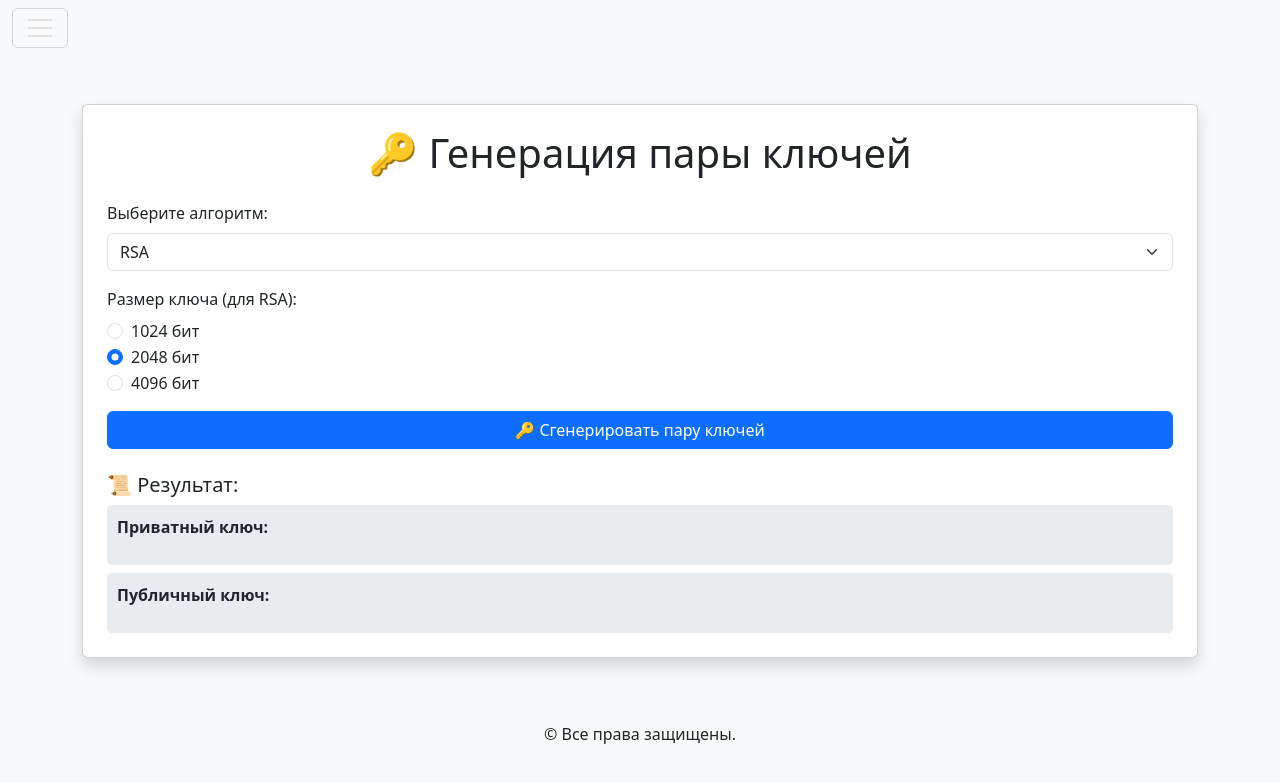
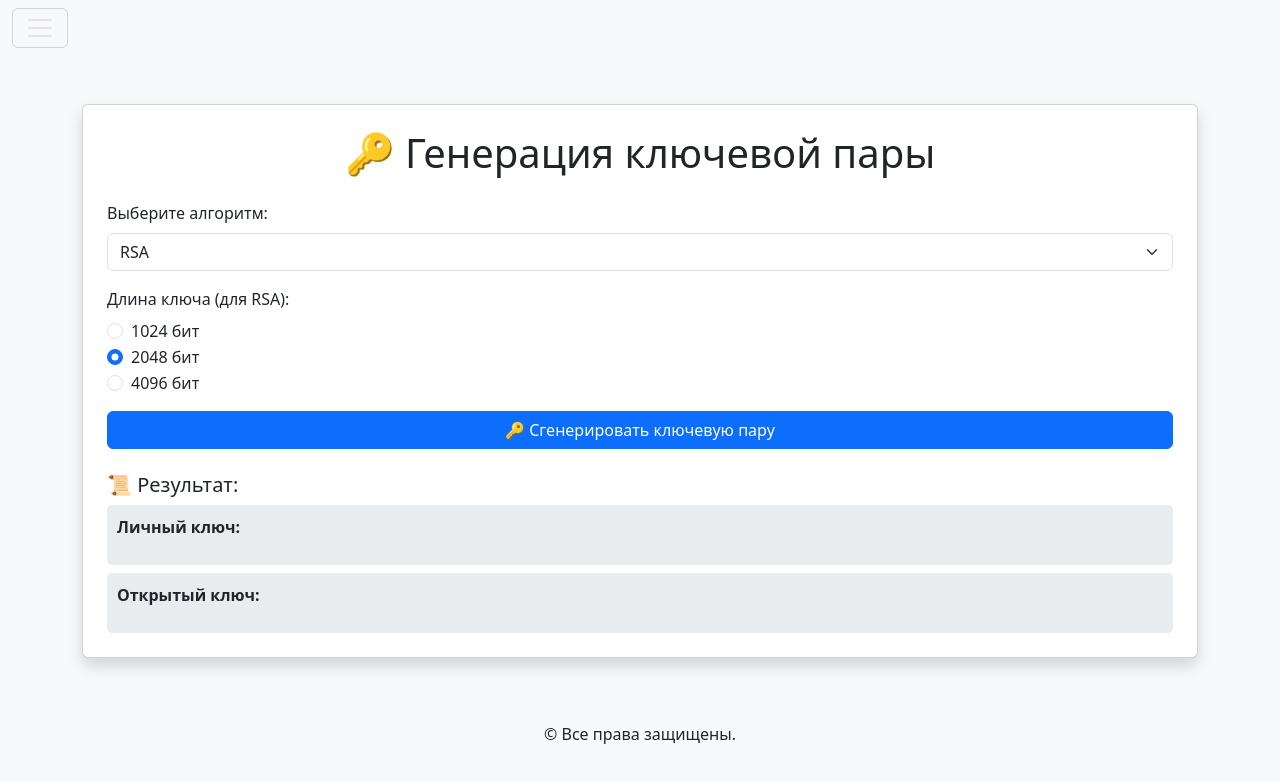
Before and after one commit to kl1mov1ch/pre-graduate-practice, a website: page public/generate-key-pair.html in a window 1280 px wide. Drawn offline with nearby package versions, Linux system fonts and the light colour scheme.

Commit message:
Update generate-key-pair.html

```diff
--- a/public/generate-key-pair.html
+++ b/public/generate-key-pair.html
@@ -3,7 +3,7 @@
 <head>
     <meta charset="UTF-8">
     <meta name="viewport" content="width=device-width, initial-scale=1.0">
-    <title>Генерация пары ключей</title>
+    <title>Генерация ключевой пары</title>
     <link href="https://cdn.jsdelivr.net/npm/bootstrap@5.3.0-alpha1/dist/css/bootstrap.min.css" rel="stylesheet">
     <link rel="stylesheet" href="https://cdn.jsdelivr.net/npm/bootstrap-icons@1.10.3/font/bootstrap-icons.css">
     <style>
@@ -35,7 +35,7 @@
 <div id="header-placeholder"></div>
 <div class="container py-5">
     <div class="card shadow p-4">
-        <h1 class="text-center mb-4">🔑 Генерация пары ключей</h1>
+        <h1 class="text-center mb-4">🔑 Генерация ключевой пары</h1>
         <form id="generateKeyPairForm">
             <div class="mb-3">
                 <label for="algorithm" class="form-label">Выберите алгоритм:</label>
@@ -46,7 +46,7 @@
                 </select>
             </div>
             <div class="mb-3">
-                <label class="form-label">Размер ключа (для RSA):</label>
+                <label class="form-label">Длина ключа (для RSA):</label>
                 <div class="form-check">
                     <input class="form-check-input" type="radio" name="keySize" id="keySize1024" value="1024" required>
                     <label class="form-check-label" for="keySize1024">1024 бит</label>
@@ -60,16 +60,16 @@
                     <label class="form-check-label" for="keySize4096">4096 бит</label>
                 </div>
             </div>
-            <button type="submit" class="btn btn-primary btn-block">🔑 Сгенерировать пару ключей</button>
+            <button type="submit" class="btn btn-primary btn-block">🔑 Сгенерировать ключевую пару</button>
         </form>
         <div class="mt-4">
             <h5>📜 Результат:</h5>
             <div class="result-box">
-                <strong>Приватный ключ:</strong>
+                <strong>Личный ключ:</strong>
                 <pre id="privateKeyResult" class="text-success"></pre>
             </div>
             <div class="result-box mt-2">
-                <strong>Публичный ключ:</strong>
+                <strong>Открытый ключ:</strong>
                 <pre id="publicKeyResult" class="text-success"></pre>
             </div>
         </div>
```
